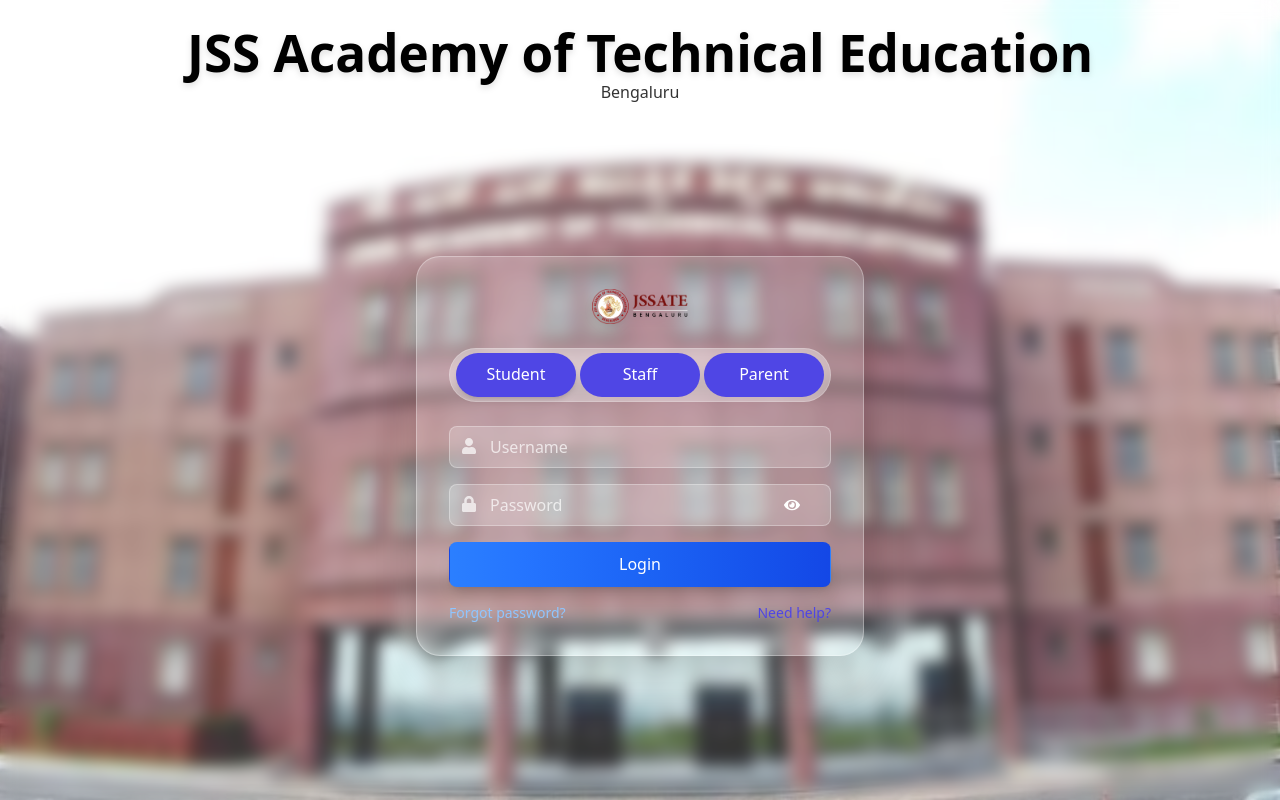
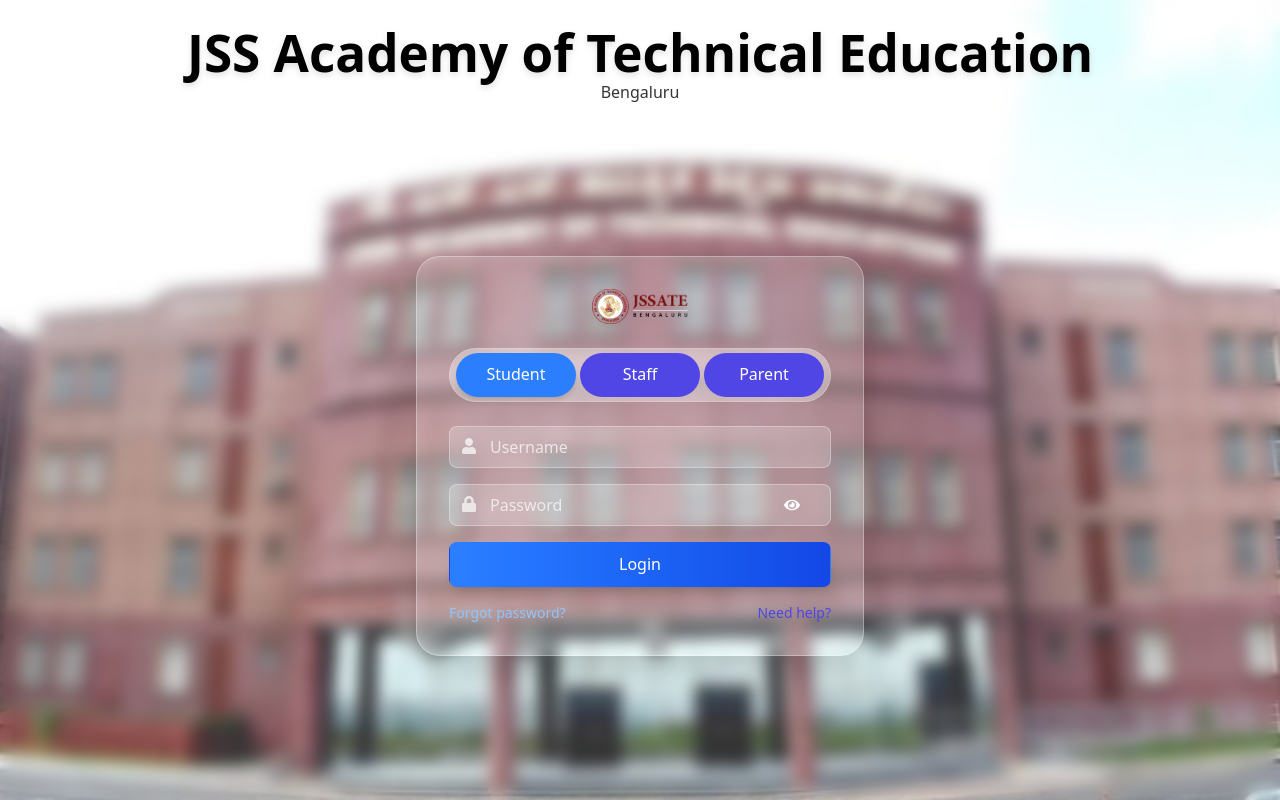
Before and after one commit to chetanuchiha16/Group-Projects, a React (Vite) app in the folder Student_Result_project/frontend/: page /auth in a window 1280 px wide. Built offline with nearby package versions, Linux system fonts and the light colour scheme; no server answers.

Commit message:
set color for active role in auth

```diff
--- a/Student_Result_project/frontend/src/Auth.jsx
+++ b/Student_Result_project/frontend/src/Auth.jsx
@@ -119,8 +119,8 @@ export default function Auth() {
                             onClick={() => navigate(`/auth/${role}`)}
                             className={`flex-1 py-2 rounded-full text-xs sm:text-sm font-medium transition-all mx-0.5 ${
                                 who === role
-                                    ? "bg-blue-500 text-white shadow-md"
-                                    : "text-white hover:bg-white/20"
+                                    ? "!bg-blue-500 !text-white !shadow-md"
+                                    : "!text-white !hover:bg-white/20"
                             }`}
                         >
                             {role}
```
